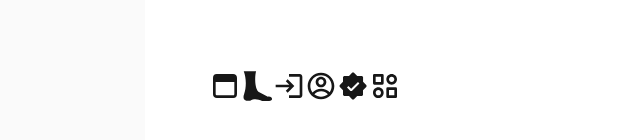
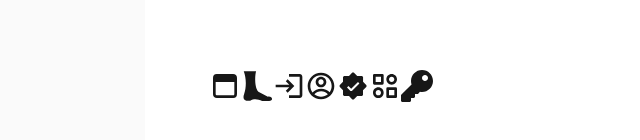
Before and after one commit to PaulAlejoR/nextOTT, a Next.js app: page / in a window 1280 px wide. Shown: the part 570-710 px from the top of the page, without its empty margins (111-751 px from the left). Built offline with nearby package versions, Linux system fonts and the light colour scheme.

Commit message:
Se agrega el boton al inicio de la pagina al componente de newPassword

```diff
--- a/src/app/page.tsx
+++ b/src/app/page.tsx
@@ -7,6 +7,7 @@ import { MdOutlineLogin } from "react-icons/md";
 import { RiAccountCircleLine } from "react-icons/ri";
 import { VscVerifiedFilled } from "react-icons/vsc";
 import { BiCategoryAlt } from "react-icons/bi";
+import { FaKey } from 'react-icons/fa';
 
 import Link from "next/link";
 
@@ -52,6 +53,12 @@ export default function Home() {
                 <BiCategoryAlt size={32} />
               </Link>
             </button>
+
+            <button>
+              <Link href="/newPassword/nuevaContraseña">
+                <FaKey size={32} />
+              </Link>
+            </button>
           </div>
         </nav>
       </main>
```
